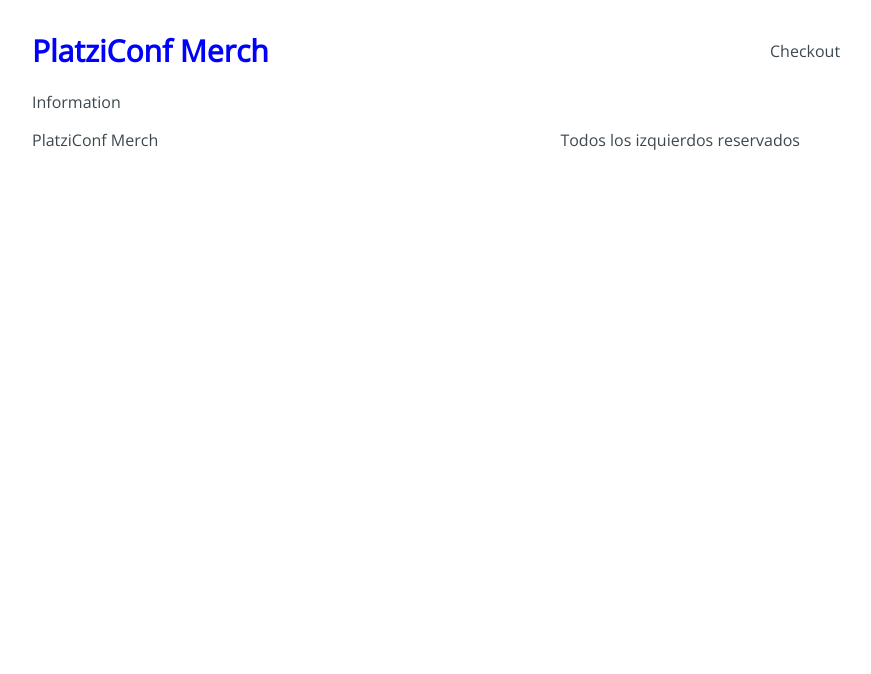
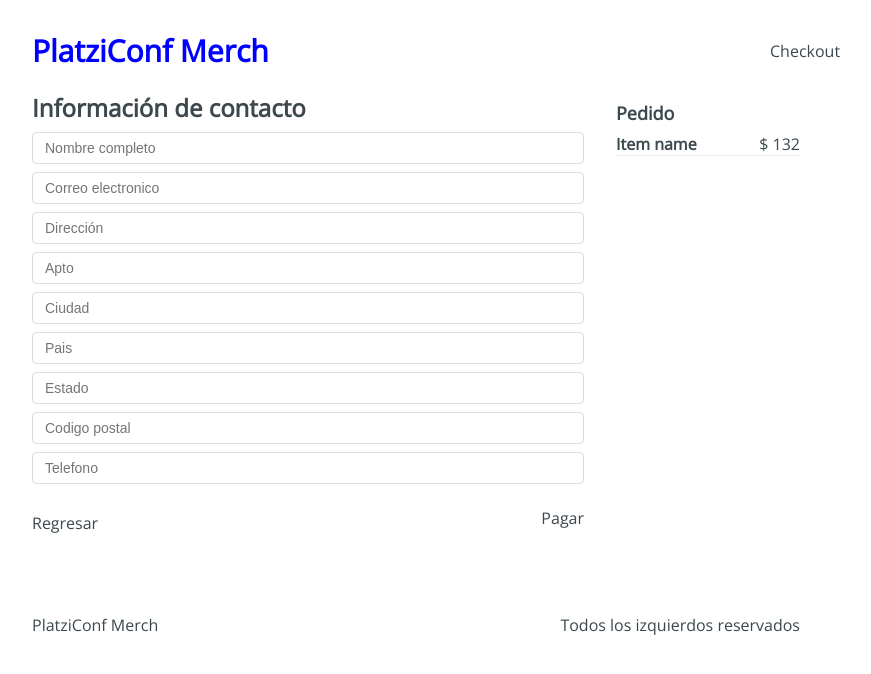
Before and after one commit to jeantivan/platzi-react-hooks-pro, a React (Vite) app: page /checkout/information in a window 1280 px wide. Shown: the top 674 px of the page, without its empty margins (224-1095 px from the left). Built offline with nearby package versions, Linux system fonts and the light colour scheme.

Commit message:
Maquetación y estilos de la información del usuario

```diff
--- a/src/containers/Information.jsx
+++ b/src/containers/Information.jsx
@@ -1,7 +1,43 @@
+import '../styles/components/Information.css';
+
 import React from 'react';
 
 const Information = () => {
-  return <div>Information</div>;
+  return (
+    <div className="Information">
+      <div className="Information-content">
+        <div className="Information-head">
+          <h2>Información de contacto</h2>
+        </div>
+        <div className="Information-form">
+          <form action="">
+            <input type="text" placeholder="Nombre completo" name="name" id="name" />
+            <input type="text" placeholder="Correo electronico" name="email" id="email" />
+            <input type="text" placeholder="Dirección" name="address" id="address" />
+            <input type="text" placeholder="Apto" name="apto" id="apto" />
+            <input type="text" placeholder="Ciudad" name="city" id="city" />
+            <input type="text" placeholder="Pais" name="country" id="country" />
+            <input type="text" placeholder="Estado" name="state" id="state" />
+            <input type="text" placeholder="Codigo postal" name="cp" id="cp" />
+            <input type="text" placeholder="Telefono" name="phone" id="phone" />
+          </form>
+        </div>
+        <div className="Information-buttons">
+          <div className="Information-back">Regresar</div>
+          <div className="Information-next">Pagar</div>
+        </div>
+      </div>
+      <div className="Information-sidebar">
+        <h3>Pedido</h3>
+        <div className="Information-item">
+          <div className="Information-element">
+            <h4>Item name</h4>
+            <span>$ 132</span>
+          </div>
+        </div>
+      </div>
+    </div>
+  );
 };
 
 export default Information;
```
